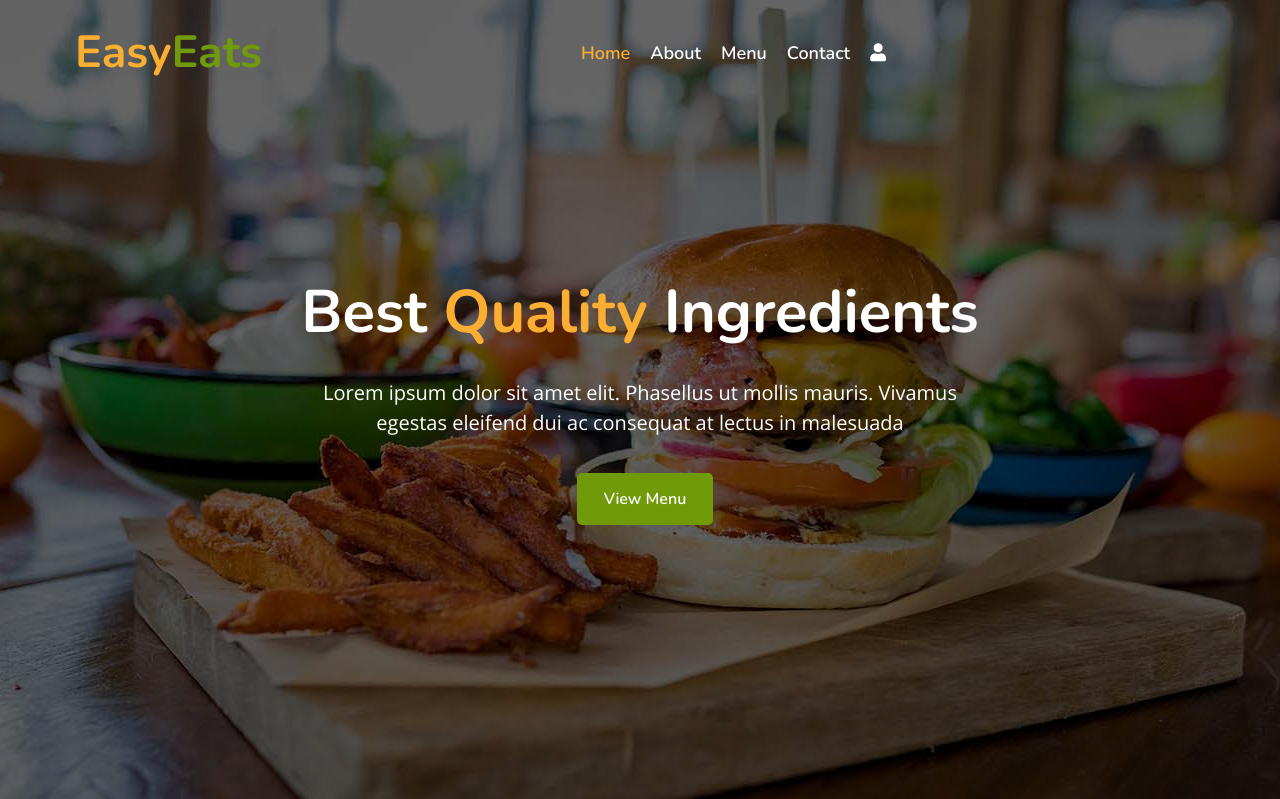
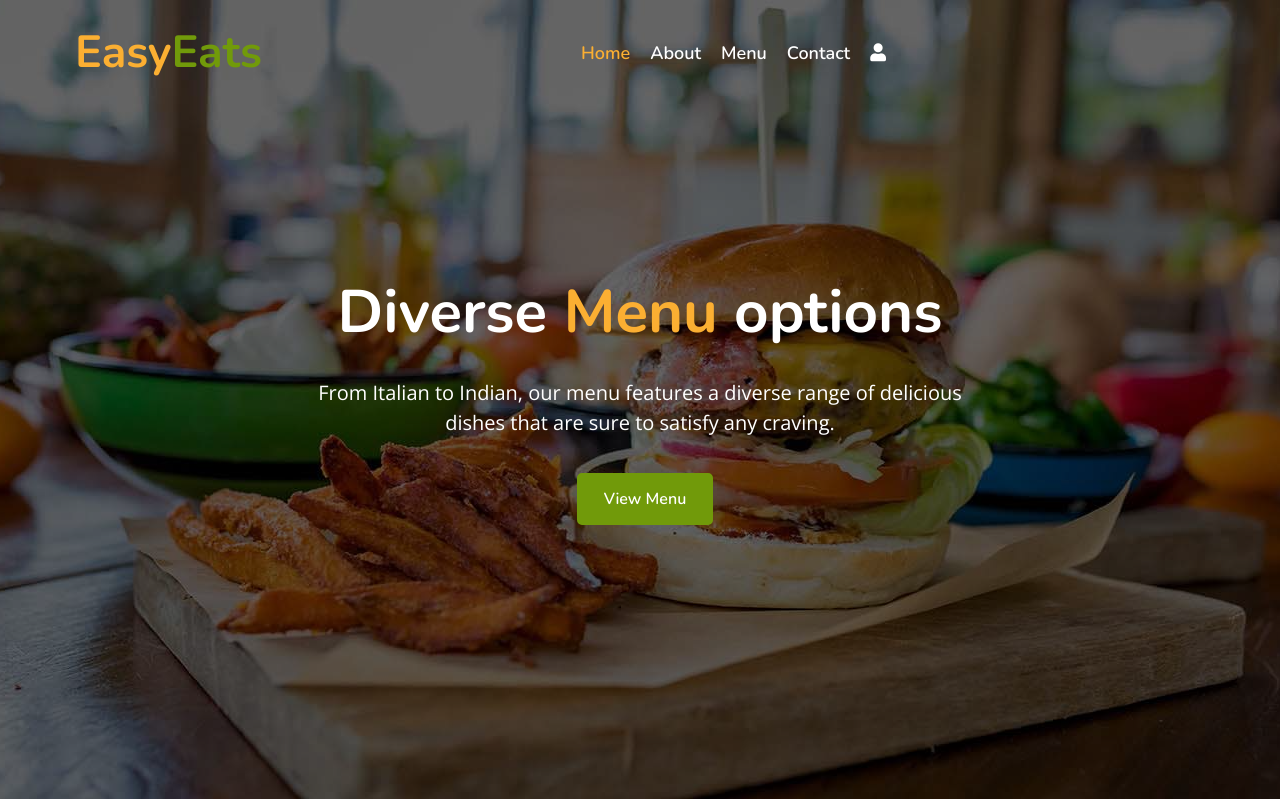
Before and after one commit to SBhat2615/EasyEats, a Django app: page / in a window 1280 px wide. Shown: the top 799 px of the page. Run offline with Django 3.2, Linux system fonts and the light colour scheme; data that the repository does not hold is empty; some libraries are stand-ins or nearby versions.

Commit message:
Carousel - lorem ipsum - updated

```diff
--- a/template/index.html
+++ b/template/index.html
@@ -10,9 +10,9 @@
                             <img src="{% static 'img/carousel-1.jpg' %}" alt="Image">
                         </div>
                         <div class="carousel-text">
-                            <h1>Best <span>Quality</span> Ingredients</h1>
+                            <h1>Diverse <span>Menu</span> options</h1>
                             <p>
-                                Lorem ipsum dolor sit amet elit. Phasellus ut mollis mauris. Vivamus egestas eleifend dui ac consequat at lectus in malesuada
+                                From Italian to Indian, our menu features a diverse range of delicious dishes that are sure to satisfy any craving.
                             </p>
                             <div class="carousel-btn">
                                 <a class="btn custom-btn" href="">View Menu</a>
@@ -24,9 +24,9 @@
                             <img src="/static/img/carousel-2.jpg" alt="Image">
                         </div>
                         <div class="carousel-text">
-                            <h1>World’s <span>Best</span> Chef</h1>
+                            <h1>User-Friendly <span>Interface</span></h1>
                             <p>
-                                Morbi sagittis turpis id suscipit feugiat. Suspendisse eu augue urna. Morbi sagittis, orci sodales varius fermentum, tortor
+                                Our user-friendly interface puts your favorite foods just a few clicks away!
                             </p>
                             <div class="carousel-btn">
                                 <a class="btn custom-btn" href="">View Menu</a>
@@ -41,7 +41,7 @@
                         <div class="carousel-text">
                             <h1>Fastest Order <span>Delivery</span></h1>
                             <p>
-                                Sed ultrices, est eget feugiat accumsan, dui nibh egestas tortor, ut rhoncus nibh ligula euismod quam. Proin pellentesque odio
+                                Lightning-fast food delivery to your doorstep.
                             </p>
                             <div class="carousel-btn">
                                 <a class="btn custom-btn" href="">View Menu</a>
```
